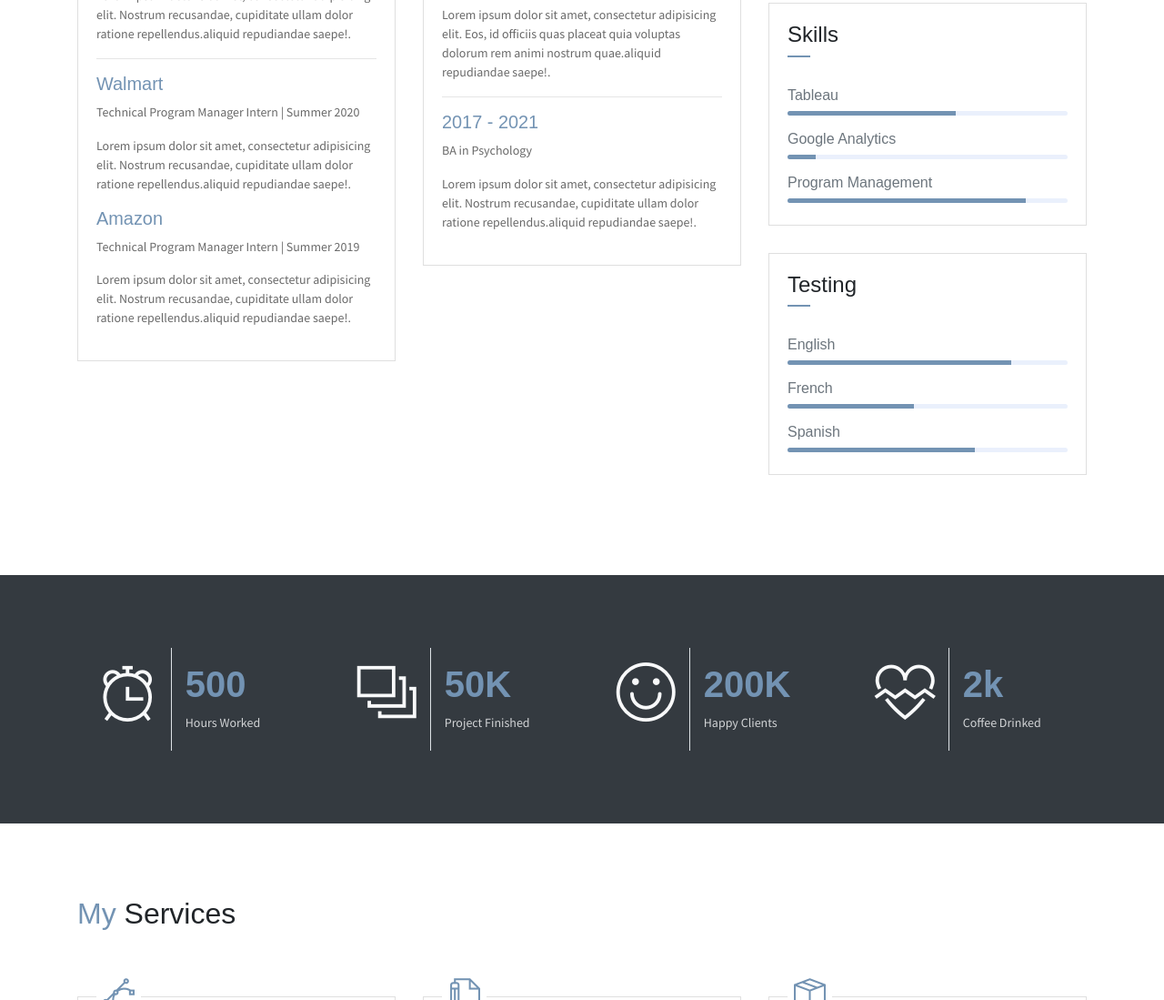
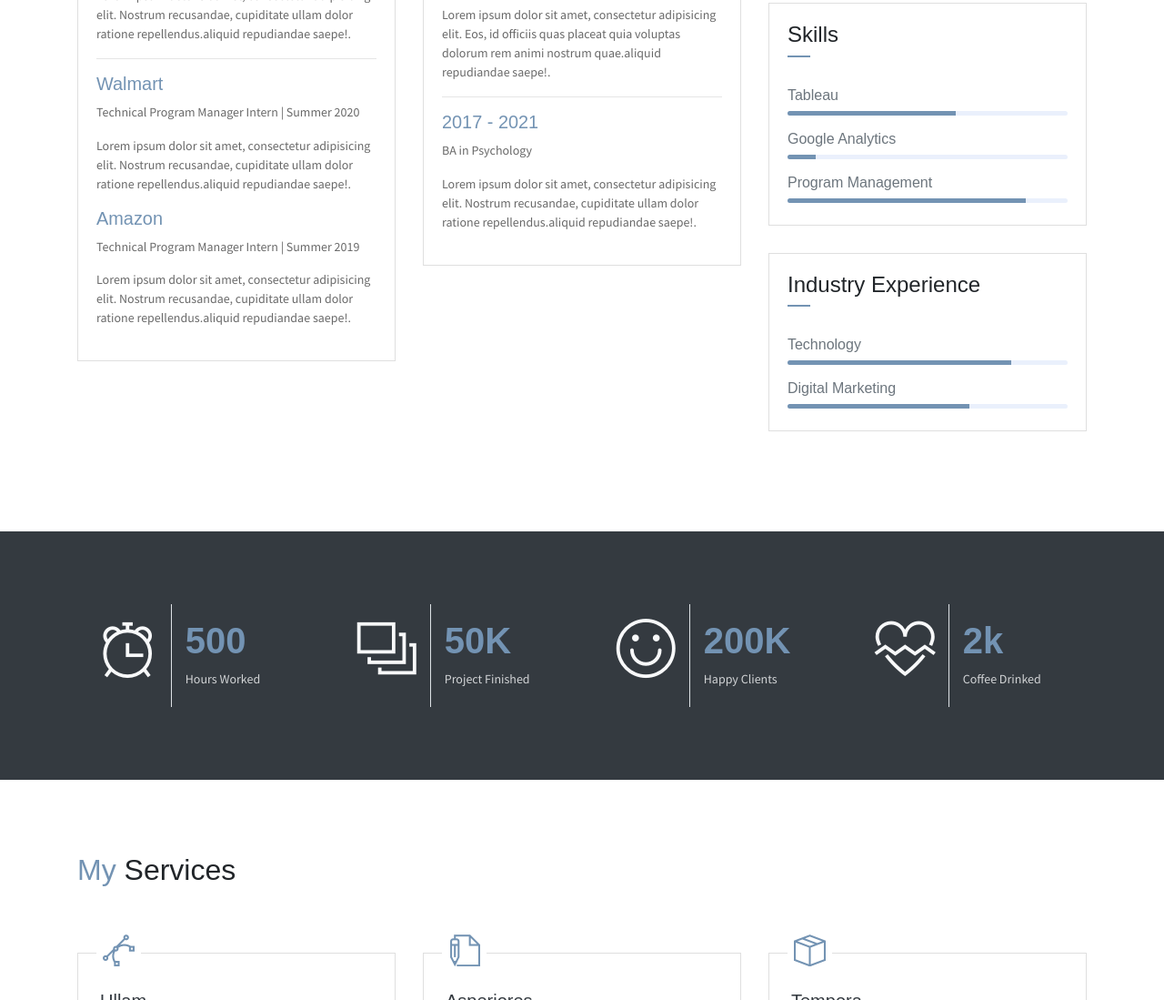
Before and after one commit to darbyshepard/darbyshepard.github.io, a website: page index.html in a window 1280 px wide. Shown: the part 1658-2757 px from the top of the page at 91% size. Drawn offline with Linux system fonts and the light colour scheme; some packages are replaced by stand-ins of ours.

Commit message:
Update index.html

```diff
--- a/index.html
+++ b/index.html
@@ -232,22 +232,18 @@
 			<div class="card">
                        <div class="card-header">
                             <div class="pull-left">
-                                <h4 class="mt-2">Testing</h4>
+                                <h4 class="mt-2">Industry Experience</h4>
                                 <span class="line"></span>
                             </div>
                         </div>
                         <div class="card-body pb-2">
-                           <h6>English</h6>
+                           <h6>Technology</h6>
                             <div class="progress mb-3">
                                 <div class="progress-bar bg-danger" role="progressbar" style="width: 80%" aria-valuenow="25" aria-valuemin="0" aria-valuemax="100"></div>
                             </div>
-                            <h6>French</h6>
+                            <h6>Digital Marketing</h6>
                             <div class="progress mb-3">
-                                <div class="progress-bar bg-danger" role="progressbar" style="width: 45%" aria-valuenow="25" aria-valuemin="0" aria-valuemax="100"></div>
-                            </div>
-                            <h6>Spanish</h6>
-                            <div class="progress mb-3">
-                                <div class="progress-bar bg-danger" role="progressbar" style="width: 67%" aria-valuenow="50" aria-valuemin="0" aria-valuemax="100"></div>
+                                <div class="progress-bar bg-danger" role="progressbar" style="width: 65%" aria-valuenow="25" aria-valuemin="0" aria-valuemax="100"></div>
                             </div>
                         </div>
                     </div>
```
